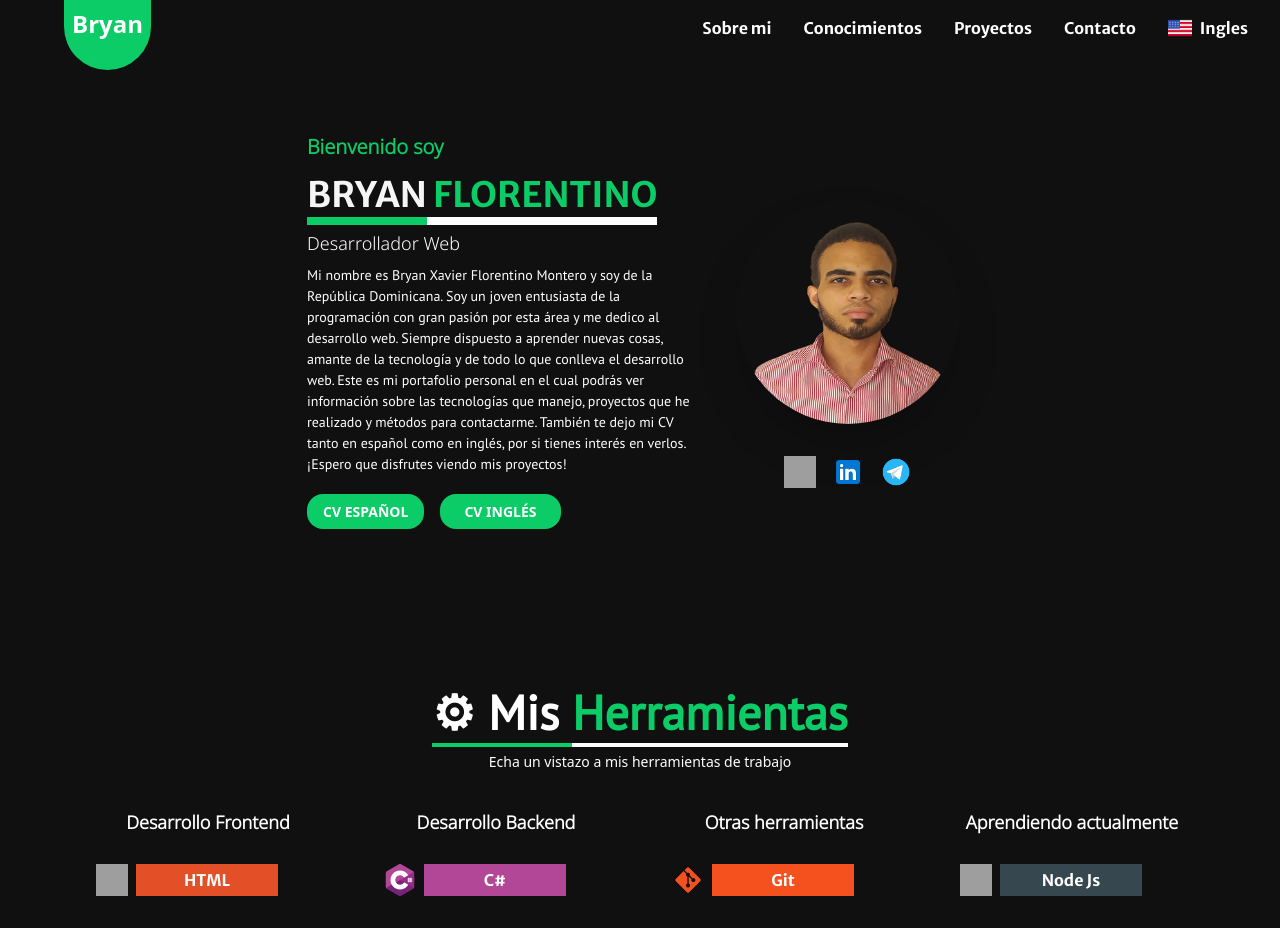
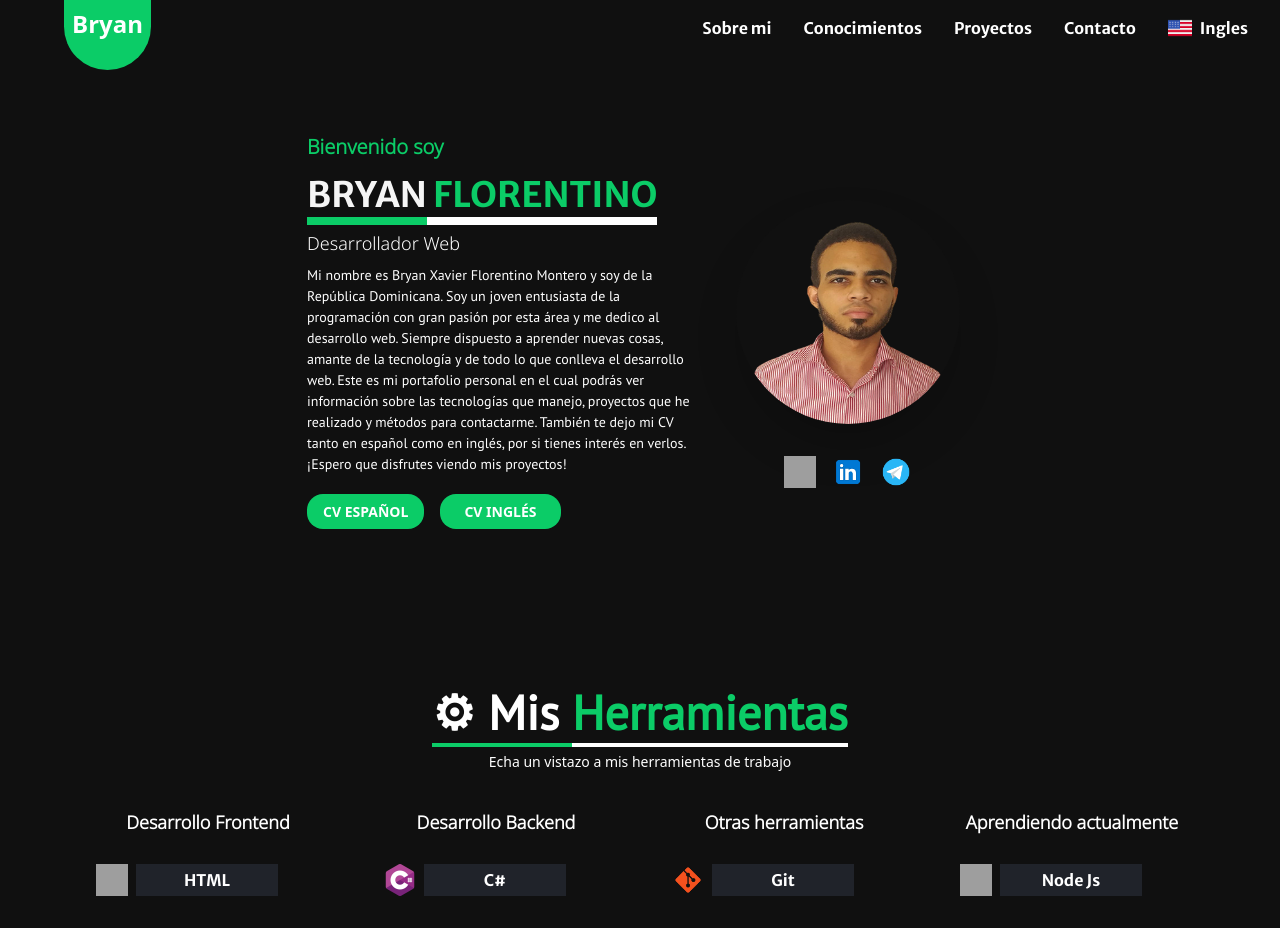
Before and after one commit to bflorentino/Web-Portfolio, a React (Create React App) app: page / in a window 1280 px wide. Shown: the top 928 px of the page. Built offline with nearby package versions, Linux system fonts and the light colour scheme; grey boxes are pictures that could not be loaded.

Commit message:
Custom styles to scrollbar and changed some styles in icons

```diff
--- a/src/components/contact/Contact.tsx
+++ b/src/components/contact/Contact.tsx
@@ -2,6 +2,7 @@ import React, { useEffect } from 'react'
 import AOS from 'aos'
 import "aos/dist/aos.css";
 import Text from '../../language/Text';
+
 
 const Contact = () => {
 
--- a/src/components/scroll/ScrollButton.tsx
+++ b/src/components/scroll/ScrollButton.tsx
@@ -24,7 +24,7 @@ const ScrollButton = () => {
     window.addEventListener('scroll', handleVisible);
 
     return (
-    <div className='fixed w-full left-[90%] bottom-10 h-5 text-4xl cursor-pointer text-button '>
+    <div className='fixed w-full left-[90%] bottom-10 h-5 text-[40px] cursor-pointer text-button '>
         <FaArrowCircleUp onClick={handleScroll} style={{display: visible ? 'inline': 'none'}} />
     </div>
   )
--- a/src/components/skills/Icon.tsx
+++ b/src/components/skills/Icon.tsx
@@ -1,6 +1,6 @@
 import React from 'react'
 
-const Icon = ({iconPath, iconName, color }: {iconPath: string, iconName: string, color:string}) => {
+const Icon = ({iconPath, iconName, styles }: {iconPath: string, iconName: string, styles:string}) => {
 
   return (
     <div
@@ -8,12 +8,12 @@ const Icon = ({iconPath, iconName, color }: {iconPath: string, iconName: string,
     >
         <div className=' w-1/4 flex items-center justify-center'>
             <img
-            src={iconPath}
-            alt={iconName}
-            className="w-8 h-8"
+              src={iconPath}
+              alt={iconName}
+              className="w-8 h-8"
             />
         </div>
-        <div className={`${color} w-3/4 h-8 flex items-center justify-center`}>
+        <div className={styles}>
             <p className='font-merri text-white text-[16px]'>{iconName}</p>
         </div>
     </div>
--- a/src/components/skills/Skills.tsx
+++ b/src/components/skills/Skills.tsx
@@ -7,34 +7,35 @@ import Text from '../../language/Text';
 interface IconData {
     iconPath: string,
     iconName: string,
-    color: string
+    styles: string
 }
 
 const pathsFrontend:IconData[] = [
     {
         iconPath: '../../assets/images/HTML.png',
         iconName: 'HTML',
-        color:'bg-[#E34F26]'
+        styles: "bg-[#20232A] hover:bg-[#E34F26] w-3/4 h-8 flex items-center justify-center"
     },
     {
         iconPath: '../../assets/images/CSS.png',
         iconName: 'CSS',
-        color:'bg-[#0277BD]'
+        styles: "bg-[#20232A] hover:bg-[#0277BD] w-3/4 h-8 flex items-center justify-center"
     },
     {
         iconPath: '../../assets/images/javascript.png',
         iconName: 'JavaScript',
-        color:'bg-[#FFD600]'
+        styles: 'bg-[#20232A] hover:bg-[#CCC720] w-3/4 h-8 flex items-center justify-center'
     },
     {
         iconPath: '../../assets/images/react.png',
         iconName: 'React JS',
-        color:'bg-[#39C1D7]'
+        styles: 'bg-[#20232A] hover:bg-[#39C1D7] w-3/4 h-8 flex items-center justify-center'
     },
     {
         iconPath: '../../assets/images/tailwind.png',
         iconName: 'Tailwind CSS',
-        color:'bg-[#01B7D6]'
+        styles: 'bg-[#20232A] hover:bg-[#01B7D6] w-3/4 h-8 flex items-center justify-center'
+
     },
 ]
 
@@ -42,22 +43,22 @@ const pathsBackend:IconData[] = [
     {
         iconPath: '../../assets/images/c-sharp.png',
         iconName: 'C#',
-        color:'bg-[#B14796]'
+        styles: 'bg-[#20232A] hover:bg-[#B14796] w-3/4 h-8 flex items-center justify-center'
     },
     {
         iconPath: '../../assets/images/net.svg',
         iconName: '.Net',
-        color:'bg-[#672A7A]'
+        styles: 'bg-[#20232A] hover:bg-[#672A7A] w-3/4 h-8 flex items-center justify-center'
     },
     {
         iconPath: '../../assets/images/mongodb.png',
         iconName: 'MongoDb',
-        color:'bg-[#4CAF50]'
+        styles: 'bg-[#20232A] hover:bg-[#4CAF50] w-3/4 h-8 flex items-center justify-center'
     },
     {
         iconPath: '../../assets/images/mysql.png',
         iconName: 'MySQL',
-        color:'bg-[#F09109]'
+        styles: 'bg-[#20232A] hover:bg-[#F09109] w-3/4 h-8 flex items-center justify-center'
     },
 ]
 
@@ -66,12 +67,12 @@ const pathsOthers:IconData[] = [
     {
         iconPath: '../../assets/images/git.png',
         iconName: 'Git',
-        color:'bg-[#F4511E]'
+        styles: 'bg-[#20232A] hover:bg-[#F4511E] w-3/4 h-8 flex items-center justify-center'
     },
     {
         iconPath: '../../assets/images/vs code.png',
         iconName: 'Vs Code',
-        color:'bg-[#29B6F6]'
+        styles: 'bg-[#20232A] hover:bg-[#29B6F6] w-3/4 h-8 flex items-center justify-center'
     },
 
 ]
@@ -81,12 +82,12 @@ const pathsLearning:IconData[] = [
     {
         iconPath: '../../assets/images/nodejs.png',
         iconName: 'Node Js',
-        color:'bg-[#37474F]'
+        styles: 'bg-[#20232A] hover:bg-[#37474F] w-3/4 h-8 flex items-center justify-center'
     },
     {
         iconPath: '../../assets/images/typescript.png',
         iconName: 'Typescript',
-        color:'bg-[#1976D2]'
+        styles: 'bg-[#20232A] hover:bg-[#1976D2] w-3/4 h-8 flex items-center justify-center'
     },
 ]
 
@@ -113,7 +114,7 @@ const Skills = () => {
             <div className='flex flex-col w-full '>
                 {
                     pathsFrontend.map(icon => (
-                        <Icon key={icon.iconName} iconPath={icon.iconPath} iconName={icon.iconName} color={icon.color}  />
+                        <Icon key={icon.iconName} iconPath={icon.iconPath} iconName={icon.iconName} styles={icon.styles}  />
                         ))
                     }
             </div>
@@ -124,7 +125,7 @@ const Skills = () => {
             <div className='flex flex-col w-full'>
                 {
                     pathsBackend.map(icon => (
-                        <Icon key={icon.iconName} iconPath={icon.iconPath} iconName={icon.iconName} color={icon.color} />
+                        <Icon key={icon.iconName} iconPath={icon.iconPath} iconName={icon.iconName} styles={icon.styles} />
                         ))
                 }
             </div>
@@ -134,7 +135,7 @@ const Skills = () => {
             <div className='flex flex-col w-full'>
                 {
                     pathsOthers.map(icon => (
-                        <Icon key={icon.iconName} iconPath={icon.iconPath} iconName={icon.iconName} color={icon.color} />
+                        <Icon key={icon.iconName} iconPath={icon.iconPath} iconName={icon.iconName} styles={icon.styles} />
                         ))
                 }
             </div>
@@ -144,7 +145,7 @@ const Skills = () => {
             <div className='flex flex-col w-full'>
                 {
                     pathsLearning.map(icon => (
-                        <Icon key={icon.iconName} iconPath={icon.iconPath} iconName={icon.iconName} color={icon.color} />
+                        <Icon key={icon.iconName} iconPath={icon.iconPath} iconName={icon.iconName} styles={icon.styles} />
                         ))
                 }
             </div>
--- a/src/index.css
+++ b/src/index.css
@@ -4,7 +4,28 @@
 @tailwind components;
 @tailwind utilities;
 
-#root {
+#root{
+    display: flex;
+    overflow: auto;
+}
+
+body{
     background-color: #101010;
-    display: flex;
 }
+
+body::-webkit-scrollbar {
+    -webkit-appearance: none;
+}
+
+body::-webkit-scrollbar:vertical {
+    width:7px;
+}
+
+body::-webkit-scrollbar-button:increment, body::-webkit-scrollbar-button {
+    display: none;
+}
+
+body::-webkit-scrollbar-thumb {
+    background-color: #0BCC67;
+    border-radius: 20px;
+}
```
